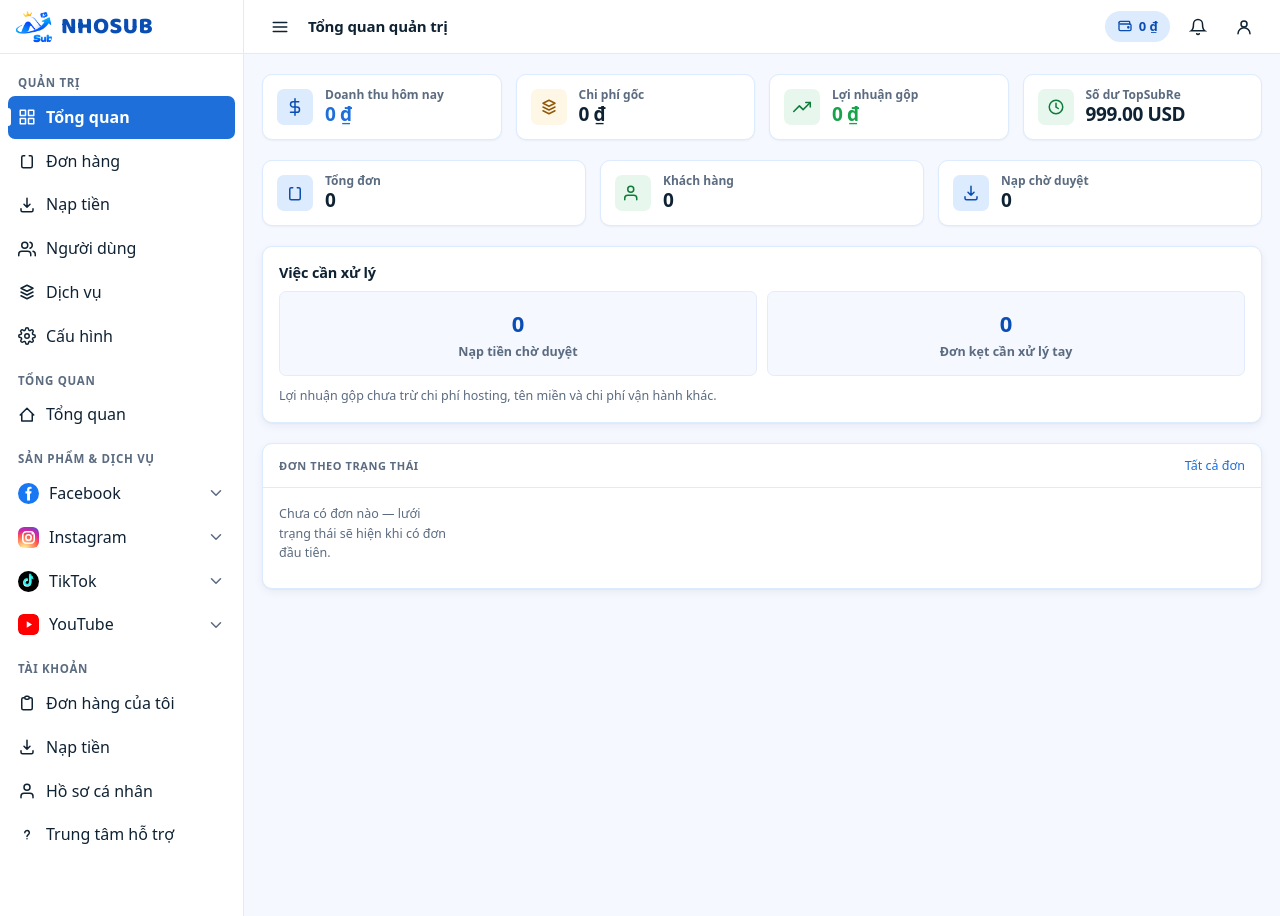
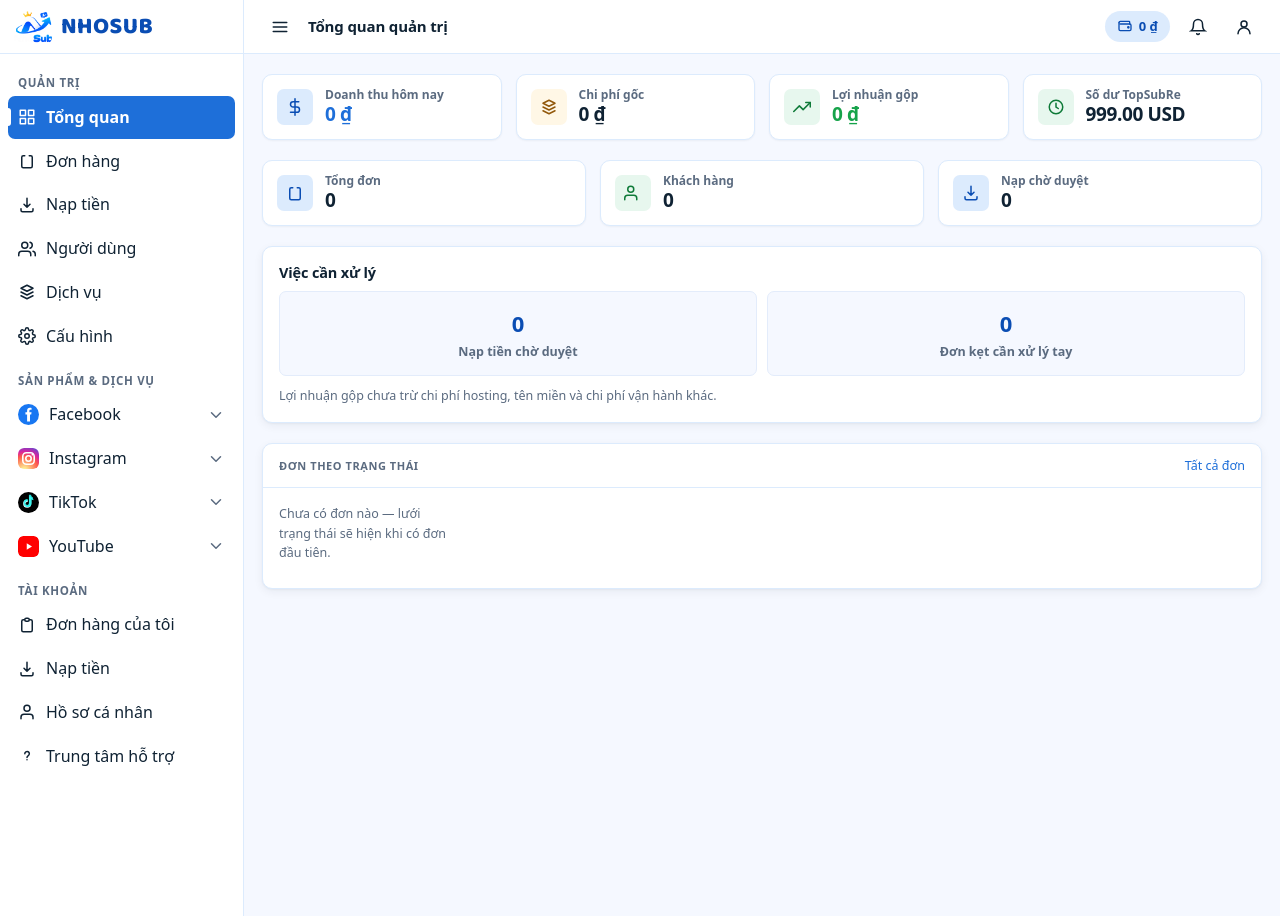
Before and after one commit to tann299/Nho-Sub, a Laravel app: page /admin in a window 1280 px wide. Run offline with Laravel 12, Linux system fonts and the light colour scheme; the visitor is signed in with stand-in values (Sample User, id 1); data comes from the database, SQL or seed files in the repository; data that the repository does not hold is empty.

Commit message:
ui: bo nhom 'Tong quan' rieng le khoi menu nguoi dung - dashboard van truy cap duoc qua logo, dashboard khong con muc rieng, menu con Quan tri / San pham & dich vu / Tai khoan
Co-Authored-By: Claude Opus 5 <noreply@anthropic.com>

```diff
--- a/resources/views/partials/sidebar-menu.blade.php
+++ b/resources/views/partials/sidebar-menu.blade.php
@@ -4,12 +4,6 @@
     // 2. Sản phẩm & dịch vụ (accordion nền tảng + app)
     // 3. Tài khoản (đơn của tôi, nạp tiền, hồ sơ, hỗ trợ — gộp 4 nhóm cũ)
     // 4. Quản trị (admin)
-
-    $topGroups = [
-        'Tổng quan' => [
-            ['panel.dashboard', 'Tổng quan', 'M3 12l9-9 9 9M5 10v10h14V10'],
-        ],
-    ];
 
     $midGroups = [
         'Tài khoản' => [
@@ -76,25 +70,6 @@
         @endif
     @endif
 @endauth
-
-{{-- 1. Tổng quan & Dịch vụ --}}
-@foreach ($topGroups as $groupName => $items)
-    @php
-        $available = array_values(array_filter($items, fn ($i) => Route::has($i[0])));
-    @endphp
-    @if (! empty($available))
-        <div class="nav-group">
-            <div class="nav-group-title">{{ $groupName }}</div>
-            @foreach ($available as [$routeName, $label, $icon])
-                <a href="{{ route($routeName) }}"
-                   class="nav-item {{ request()->routeIs($routeName) ? 'active' : '' }}">
-                    <svg viewBox="0 0 24 24" fill="none" stroke="currentColor" stroke-width="2" stroke-linecap="round" stroke-linejoin="round"><path d="{{ $icon }}"/></svg>
-                    <span>{{ $label }}</span>
-                </a>
-            @endforeach
-        </div>
-    @endif
-@endforeach
 
 {{-- 2. Sản phẩm & dịch vụ: nền tảng accordion → danh mục con (đặt ngay sau Dịch vụ) --}}
 @if ($byPlatform->isNotEmpty())
```
